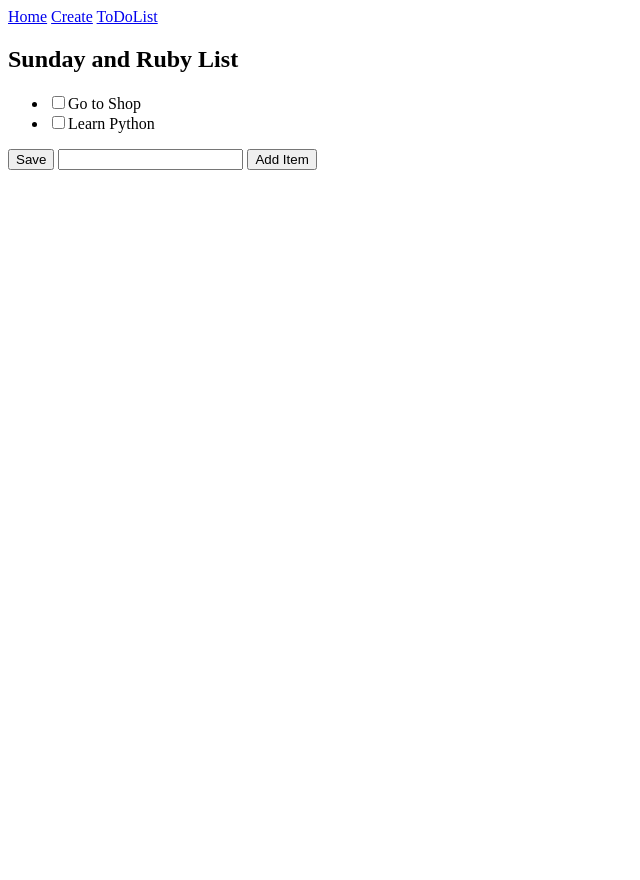
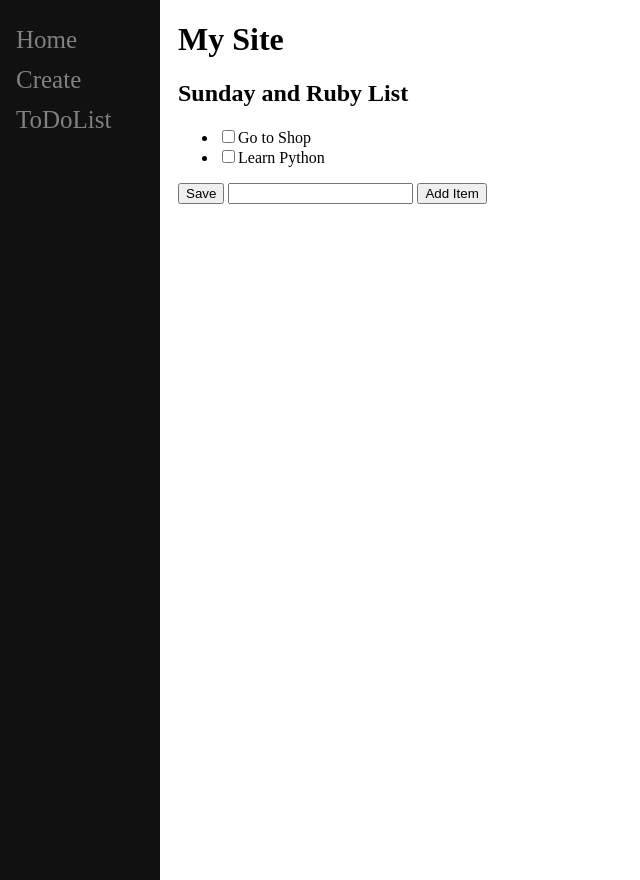
Before and after one commit to Railscyberspace/ToDoList_Item, a Django app: page /1 in a window 1280 px wide. Shown: the whole page, without its empty margins (0-640 px from the left). Run offline with Django 3.2, Linux system fonts and the light colour scheme; data comes from the database, SQL or seed files in the repository; some libraries are stand-ins or nearby versions.

Commit message:
Pushing boostrap changes

```diff
--- a/mysite/main/Templates/main/base.html
+++ b/mysite/main/Templates/main/base.html
@@ -3,18 +3,64 @@
     <head>
         <title>
          Sunday Sites
-         <link rel="stylesheet" href="main.css">
+         <meta charset="utf-8">
+         <meta name="viewport" content="width=device-width, initial-scale=1, shrink-to-fit=no">
+         <link rel="stylesheet" href="https://maxcdn.bootstrapcdn.com/bootstrap/4.0.0/css/bootstrap.min.css" integrity="sha384-Gn5384xqQ1aoWXA+058RXPxPg6fy4IWvTNh0E263XmFcJlSAwiGgFAW/dAiS6JXm" crossorigin="anonymous">
+
         </title>
         </head>
 <body>
+
+    <style>
+
+.sidenav {
+  height: 100%;
+  width: 160px;
+  position: fixed;
+  z-index: 1;
+  top: 0;
+  left: 0;
+  background-color: #111;
+  overflow: hidden;
+  padding-top: 20px;
+}
+
+.sidenav a {
+  padding: 6px 8px 6px 16px;
+  text-decoration: none;
+  font-size: 25px;
+  color: #818181;
+  display: block;
+}
+
+.sidenav a:hover {
+  color: #f1f1;
+}
+
+.main {
+  margin-left: 160px;
+  padding: 0px 10px;
+}
+</style>
+
+
     <div class = "sidenav">
-        <a href = "home.html">Home</a>
-        <a href =   "create.html">Create</a>
+        <a href = "/ToDoList_Item/mysite/main/Templates/main/home.html">Home</a>
+        <a href =   "/ToDoList_Item/mysite/main/Templates/main/create.html">Create</a>
         <a href =  "List.html">ToDoList</a>
      </div>
     <div id = "content", name = "content" class = "main">
+         <div class = "row justify-content-center">
+         <div class = "col-8">
+        <h1 class = "int-2">My Site</h1>
+        <h1 class = "int-0 nb-4"></h1>
     {% block content %}
     {% endblock %}
     </div>
+  </div>
+</div>
+    <script src="https://code.jquery.com/jquery-3.2.1.slim.min.js" integrity="sha384-KJ3o2DKtIkvYIK3UENzmM7KCkRr/rE9/Qpg6aAZGJwFDMVNA/GpGFF93hXpG5KkN" crossorigin="anonymous"></script>
+    <script src="https://cdnjs.cloudflare.com/ajax/libs/popper.js/1.12.9/umd/popper.min.js" integrity="sha384-ApNbgh9B+Y1QKtv3Rn7W3mgPxhU9K/ScQsAP7hUibX39j7fakFPskvXusvfa0b4Q" crossorigin="anonymous"></script>
+    <script src="https://maxcdn.bootstrapcdn.com/bootstrap/4.0.0/js/bootstrap.min.js" integrity="sha384-JZR6Spejh4U02d8jOt6vLEHfe/JQGiRRSQQxSfFWpi1MquVdAyjUar5+76PVCmYl" crossorigin="anonymous"></script>
 </body>
 </html>
--- a/mysite/main/urls.py
+++ b/mysite/main/urls.py
@@ -1,7 +1,7 @@
 from django.urls import path
 from  . import  views
 
-urlpatterns =[
+urlpatterns = [
     path("<int:id>", views.index, name = "index"),
     path("", views.home, name = "home"),
     path("create/", views.create, name = "create"),
```
Also changed, not shown: mysite/main/Templates/main/create.html (+7 -11 lines), mysite/main/Templates/main/List.html (line endings or trailing spaces).
